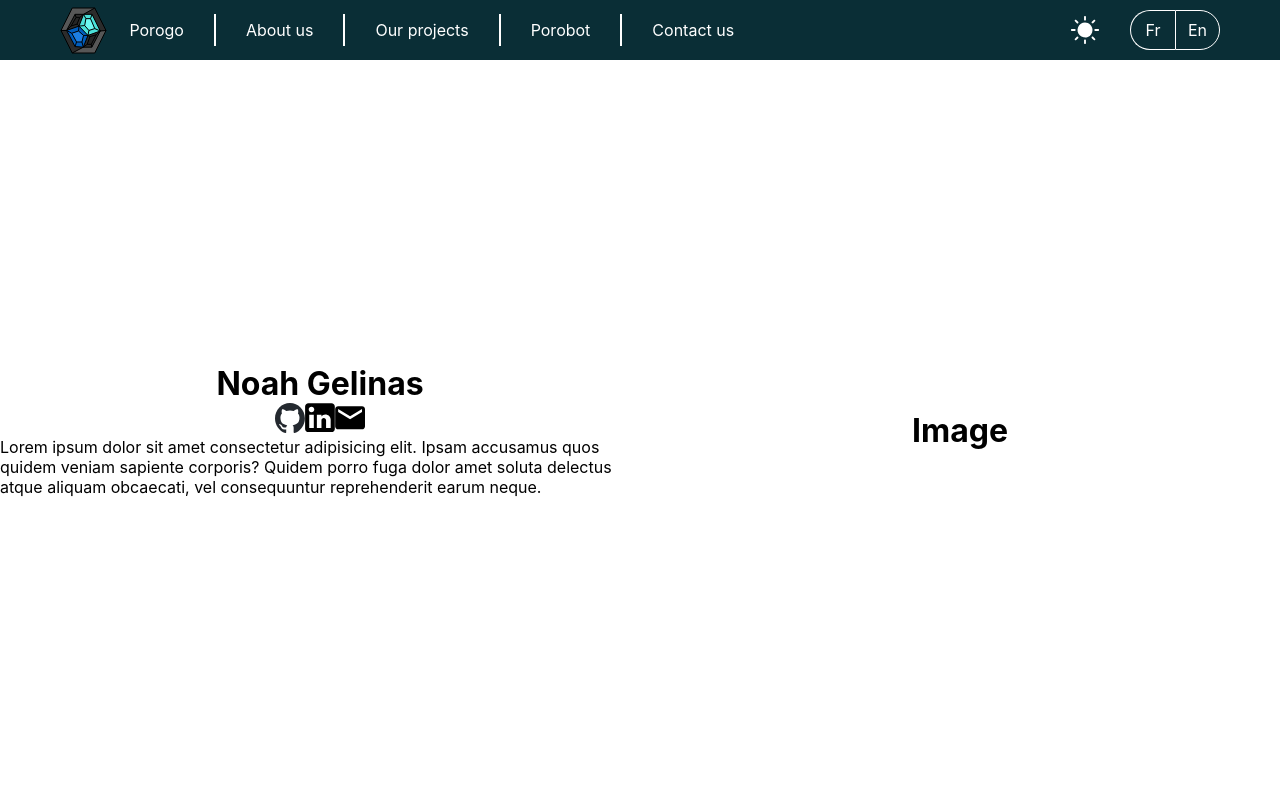
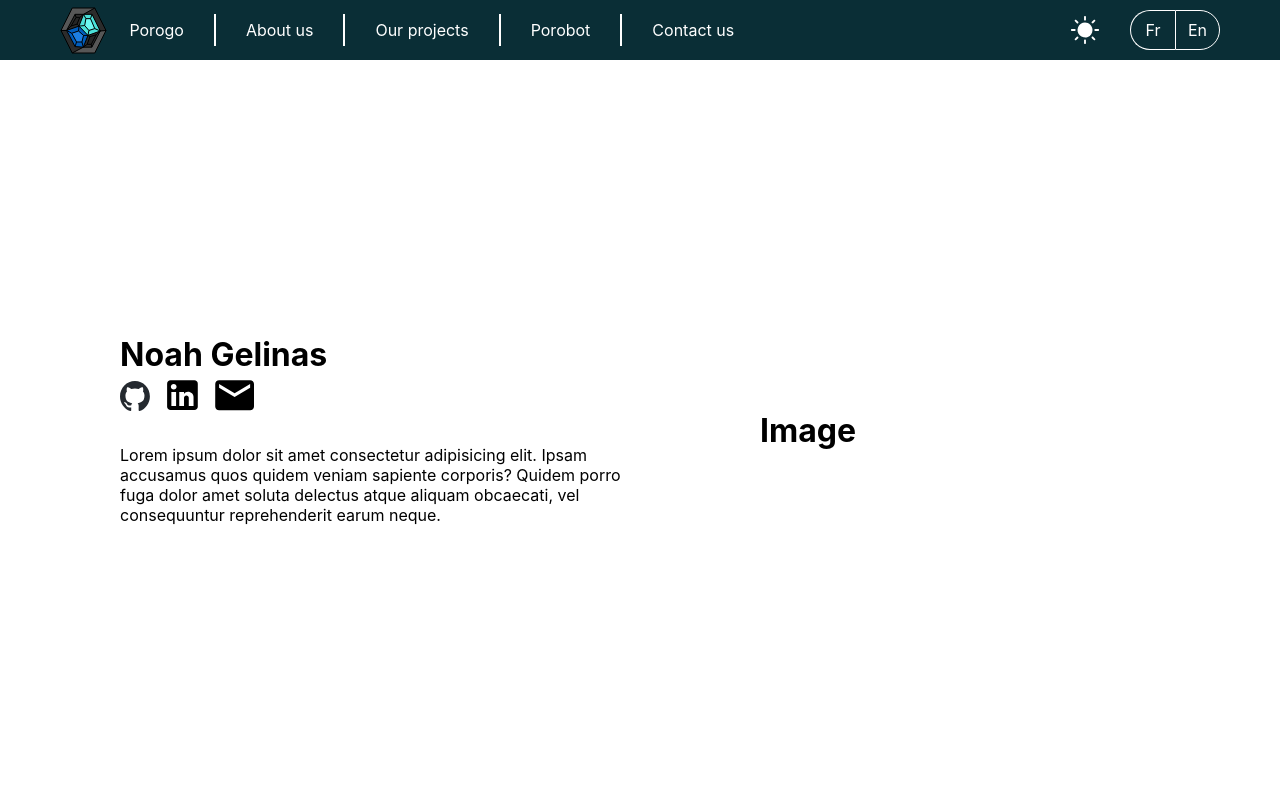
Before and after one commit to Porogoramer/porogoramer.com, a React app in the folder porogo/frontend/: page /about-dev in a window 1280 px wide. Shown: the top 800 px of the page. Built offline with nearby package versions, Linux system fonts and the light colour scheme; the HTML template or start-up script is replaced by a standard one.

Commit message:
Add css for top-content developper name, icons, and info

```diff
--- a/porogo/frontend/src/components/views/AboutDev.tsx
+++ b/porogo/frontend/src/components/views/AboutDev.tsx
@@ -1,22 +1,21 @@
 import React from 'react';
 import '../../../static/styles/views/_about-dev.scss';
-import { Link } from 'react-router-dom';
 
 export default function AboutDev() {
     return <>
         <div id='top-content'>
             <div className='about'>
-                <h1>Noah Gelinas</h1>
+                <h1 id="dev-name">Noah Gelinas</h1>
                 <div id="icons-div">
                     <a href="">
-                        <img id="github" src="/static/assets/icons/github-logo-black.svg" alt="Github Logo" />
+                        <img className="icons" id="github" src="/static/assets/icons/github-logo-black.svg" alt="Github Logo" />
                     </a>
                     <a href="">
-                        <img id="linkedin" src="/static/assets/icons/linkedin.svg" alt="LinkedIn Logo" />
+                        <img className="icons" id="linkedin" src="/static/assets/icons/linkedin.svg" alt="LinkedIn Logo" />
 
                     </a>
                     <a href="">
-                        <img id="email" src="/static/assets/icons/email.svg" alt="Email Logo" />
+                        <img className="icons" id="email" src="/static/assets/icons/email.svg" alt="Email Logo" />
                     </a>
                 </div>
                 <p>Lorem ipsum dolor sit amet consectetur adipisicing elit. Ipsam accusamus quos quidem veniam sapiente corporis? Quidem porro fuga dolor amet soluta delectus atque aliquam obcaecati, vel consequuntur reprehenderit earum neque.</p>
--- a/porogo/frontend/static/styles/views/_about-dev.scss
+++ b/porogo/frontend/static/styles/views/_about-dev.scss
@@ -8,12 +8,17 @@
 }
 
 .about {
+  padding-left: 15vh;
   display: flex;
   flex:1;
   height: 100%;
   flex-direction: column;
   justify-content: center;
-  align-items: center;
+  align-items: flex-start;
+}
+
+.icons{
+  margin-right: 17px;
 }
 
 #github{
@@ -22,17 +27,21 @@
 }
 
 #linkedin{
-  height:30px;
-  width: 30px;
+  height:31px;
+  width: 31px;
 }
 
 #email{
-  height:30px;
-  width: 30px;
+  height:31px;
+  width: 39px;
 }
 
 #icons-div{
-  display: flex;
   width: 100%;
-  justify-content: center;
+  justify-content: space-evenly;
+  padding-bottom: 30px;
 }
+
+#dev-name{
+  padding-bottom: 6px;
+}
```
